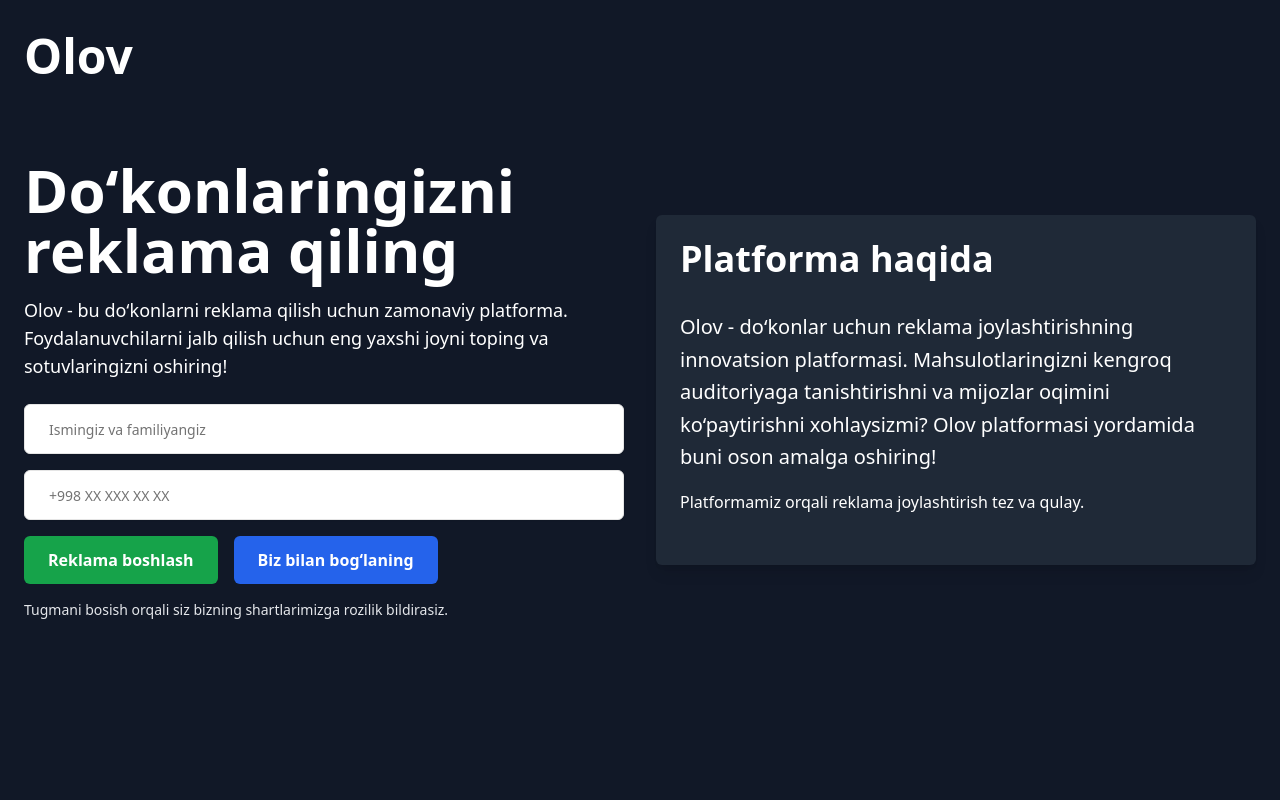
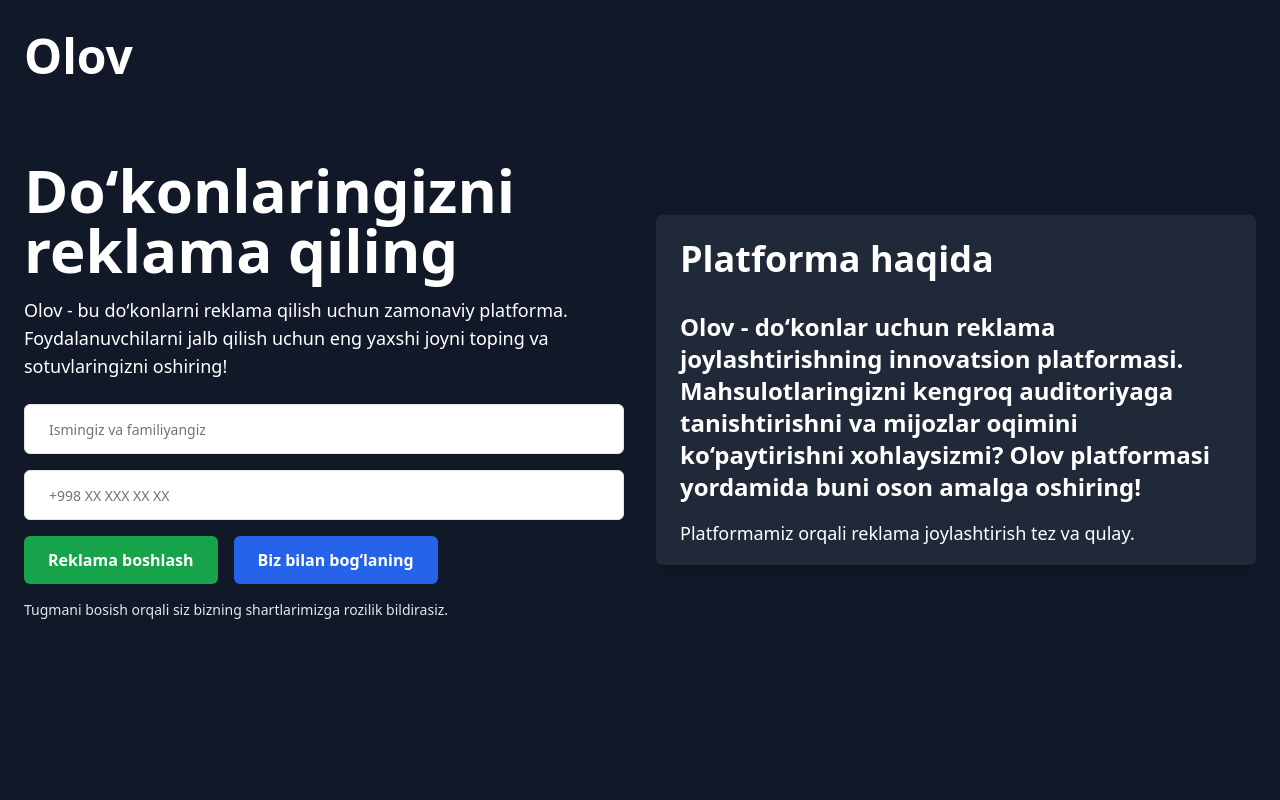
Before and after one commit to Javoxir0203/olov-fornt, a Next.js app: page / in a window 1280 px wide. Shown: the top 800 px of the page. Built offline with nearby package versions, Linux system fonts and the light colour scheme.

Commit message:
next error

```diff
--- a/app/page.tsx
+++ b/app/page.tsx
@@ -49,19 +49,25 @@ const LandingPage = () => {
 							<Input type='text' placeholder='Ismingiz va familiyangiz' className='w-full p-6 rounded-md bg-white text-gray-800' />
 							<Input type='text' placeholder='+998 XX XXX XX XX' className='w-full p-6 rounded-md bg-white text-gray-800' />
 							<div className='flex flex-col sm:flex-row space-y-4 sm:space-y-0 sm:space-x-4 mb-8'>
-								<Link href='#' className='bg-green-600 hover:bg-green-700 text-white px-6 py-3 rounded-md font-bold w-full sm:w-auto'>Reklama boshlash</Link>
-								<Link href='+998 77 001 59 99' className='bg-blue-600 hover:bg-blue-700 text-white px-6 py-3 rounded-md font-bold w-full sm:w-auto'>Biz bilan bog‘laning</Link>
+								<Link href='#' className='bg-green-600 hover:bg-green-700 text-white px-6 py-3 rounded-md font-bold w-full sm:w-auto'>
+									Reklama boshlash
+								</Link>
+								<Link href='+998 77 001 59 99' className='bg-blue-600 hover:bg-blue-700 text-white px-6 py-3 rounded-md font-bold w-full sm:w-auto'>
+									Biz bilan bog‘laning
+								</Link>
 							</div>
 						</div>
 						<p className='mt-4 text-sm text-gray-200'>Tugmani bosish orqali siz bizning shartlarimizga rozilik bildirasiz.</p>
 					</div>
 
 					{/* Right Content */}
-					<div className='w-full lg:w-1/2 '>
-						<div className='bg-gray-800 text-white p-6 rounded-md shadow-lg h-[350px] '>
-							<h3 className='text-4xl font-bold mb-8'>Platforma haqida</h3>
-							<p className='text-xl leading-relaxed'>Olov - do‘konlar uchun reklama joylashtirishning innovatsion platformasi. Mahsulotlaringizni kengroq auditoriyaga tanishtirishni va mijozlar oqimini ko‘paytirishni xohlaysizmi? Olov platformasi yordamida buni oson amalga oshiring!</p>
-							<p className='mt-4'>Platformamiz orqali reklama joylashtirish tez va qulay.</p>
+					<div className='w-full lg:w-1/2'>
+						<div className='bg-gray-800 text-white p-6 rounded-md shadow-lg h-auto lg:h-[350px]'>
+							<h3 className='text-2xl sm:text-3xl lg:text-4xl font-bold mb-4 sm:mb-6 lg:mb-8'>Platforma haqida</h3>
+							<p className='text-base sm:text-lg md:text-xl lg:text-2xl font-semibold leading-relaxed'>
+								Olov - do‘konlar uchun reklama joylashtirishning innovatsion platformasi. Mahsulotlaringizni kengroq auditoriyaga tanishtirishni va mijozlar oqimini ko‘paytirishni xohlaysizmi? Olov platformasi yordamida buni oson amalga oshiring!
+							</p>
+							<p className='text-sm sm:text-base md:text-lg mt-2 sm:mt-3 md:mt-4'>Platformamiz orqali reklama joylashtirish tez va qulay.</p>
 						</div>
 					</div>
 				</main>
```
